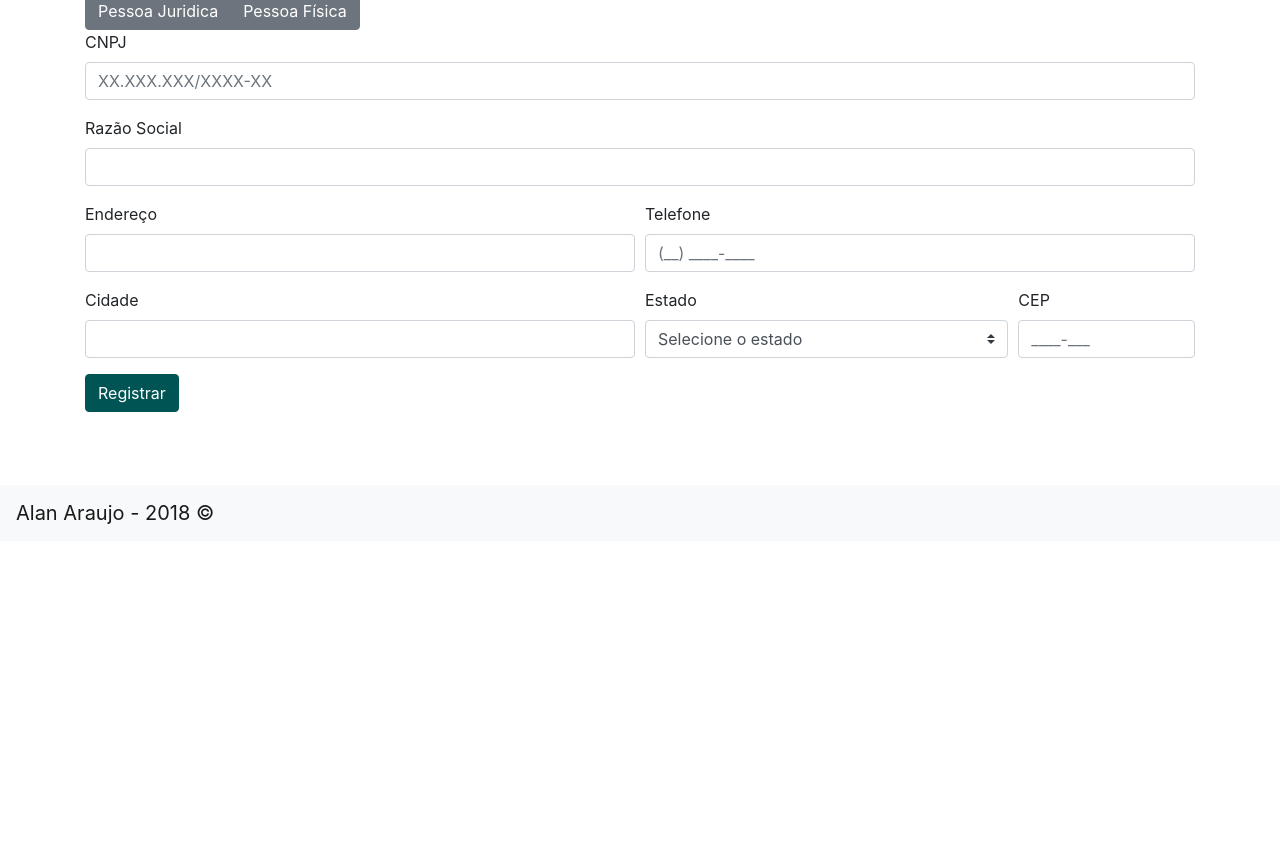
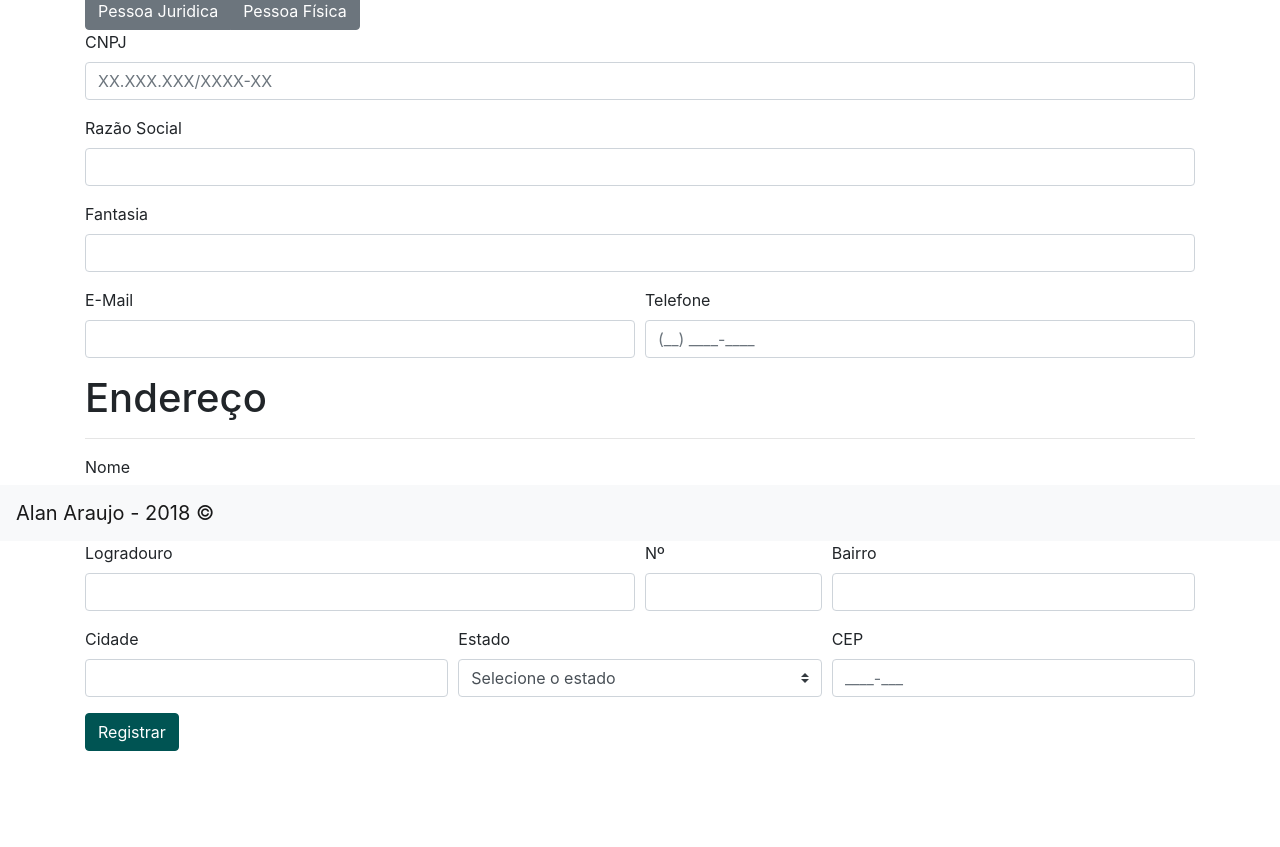
Before and after one commit to Sergio-Saraiva/Projeto-Alan, a PHP site: page /registro-pessoa.php?v=1 in a window 1280 px wide. Shown: the part 259-1106 px from the top of the page. Before the commit the page ends 783 px from the top, so only its background shows below. Run offline with PHP 8.4, Linux system fonts and the light colour scheme.

Commit message:
Atualização Classe Empresa, Formulario pessoa juridica e app.js
pega-se agora novos dados da api, formulario com mais campos e classe com nova inserção

```diff
--- a/app.js
+++ b/app.js
@@ -28,8 +28,20 @@ function renderElement(json) {
         var rsocial = document.getElementById('rsocial');
         rsocial.value = json.data.nome;
 
-        var endereco = document.getElementById('endereco');
-        endereco.value = json.data.logradouro + " nº " + json.data.numero + " - " + json.data.bairro;
+        var fantasia = document.getElementById('fantasia');
+        fantasia.value = json.data.fantasia;
+
+        var email = document.getElementById('email');
+        email.value = json.data.email;
+
+        var logradouro = document.getElementById('logradouro');
+        logradouro.value = json.data.logradouro;
+
+        var numero = document.getElementById('numero');
+        numero.value = json.data.numero;
+
+        var bairro = document.getElementById('bairro');
+        bairro.value = json.data.bairro;
 
         var telefone = document.getElementById('telefone');
         var aux = json.data.telefone;
--- a/registro-pessoa.php
+++ b/registro-pessoa.php
@@ -28,7 +28,7 @@ if($v == 1){
         <button id="botao-juridica" type="button" class="btn btn-secondary">Pessoa Juridica</button>
         <button id="botao-fisica" type="button" class="btn btn-secondary">Pessoa Física</button>
 </div>
-    <form id="pessoa-juridica" method="POST" class="needs-validation" action="nova-empresa.php" novalidate>
+    <form id="pessoa-juridica" method="POST" class="needs-validation" action="nova-pessoa-juridica.php" novalidate>
         <div class="form-group">
             <label for="cnpj">CNPJ</label>
             <input id="cnpj" name="cnpj" type="text" class="form-control" placeholder="XX.XXX.XXX/XXXX-XX" required>
@@ -43,18 +43,48 @@ if($v == 1){
                  Obrigatório
             </div>
         </div>
-        <div id="form-linha" class="form-row">
-            <div class="form-group col-md-6">
-                <label for="endereco">Endereço</label>
-                <input type="text" class="form-control" id="endereco" name="endereco">
-            </div>
-            <div class="form-group col-md-6">
-                <label for="telefone">Telefone</label>
-                <input class="form-control phone_with_ddd" type="text" id="telefone" name="telefone"  placeholder="(__) ____-____">
+        <div class="form-group">
+            <label for="fantasia">Fantasia</label>
+            <input id="fantasia" name="fantasia" type="text" class="form-control" required>
+            <div class="invalid-feedback">
+                 Obrigatório
             </div>
         </div>
         <div class="form-row">
             <div class="form-group col-md-6">
+                <label for="email">E-Mail</label>
+                <input id="email" name="email" type="email" class="form-control" required>
+                <div class="invalid-feedback">
+                    Obrigatório
+                </div>
+            </div>
+                <div class="form-group col-md-6">
+                    <label for="telefone">Telefone</label>
+                    <input class="form-control phone_with_ddd" type="text" id="telefone" name="telefone"  placeholder="(__) ____-____">
+                </div>
+        </div>
+        <h1>Endereço</h1>
+        <hr>
+        <div class="form-group">
+            <label for="nome">Nome</label>
+            <input type="text"class="form-control" name="nome" id="nome">
+        </div>
+        <div id="form-linha" class="form-row">
+            <div class="form-group col-md-6">
+                <label for="logradouro">Logradouro</label>
+                <input type="text" class="form-control" id="logradouro" name="logradouro">
+            </div>
+            <div class="form-group col-md-2">
+                <label for="numero">Nº</label>
+                <input class="form-control" type="number" id="numero" name="numero">
+            </div>
+            <div class="form-group col-md-4">
+                <label for="bairro">Bairro</label>
+                <input type="text" class="form-control" id="bairro" name="bairro">
+            </div>
+        </div>
+        <div class="form-row">
+            <div class="form-group col-md-4">
                 <label for="cidade">Cidade</label>
                 <input type="text" class="form-control" id="cidade" name="cidade"  >
             </div>
@@ -91,7 +121,7 @@ if($v == 1){
                     <option value="TO">Tocatins</option>
                 </select>
             </div>
-            <div class="form-group col-md-2">
+            <div class="form-group col-md-4">
                 <label for="cep">CEP</label>
                 <input type="text" class="form-control" id="cep" name="cep"  placeholder="____-___">
             </div>
```
Also changed, not shown: banco_de_dados.sql (deleted, +0 -39 lines), classes/Empresa.php (+23 -8 lines), nova-pessoa-juridica.php (renamed from nova-empresa.php, +14 -9 lines), 2 other files.
